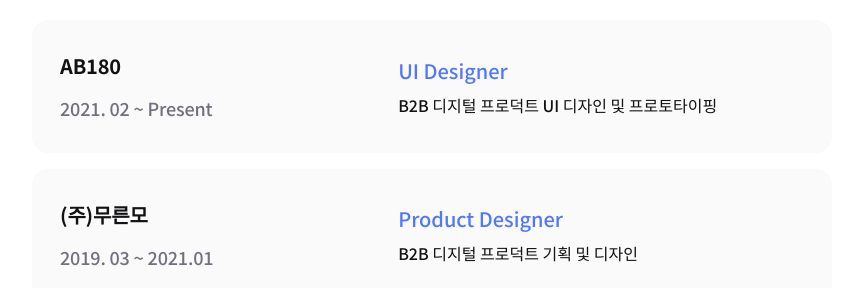
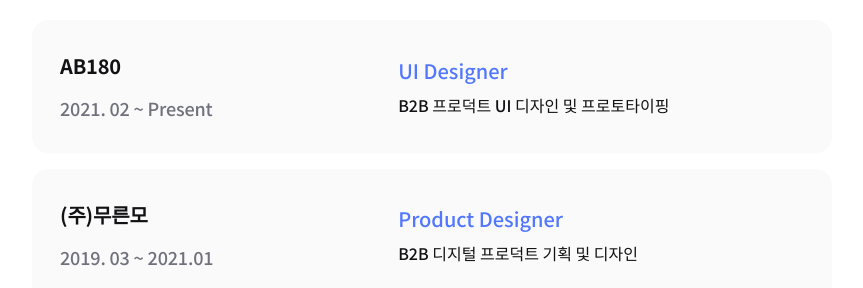
Before and after one commit to rudderWoo/Woo.github.io, a Jekyll site: the page built from index.md, in a window 1280 px wide and 900 px high, scrolled down 1004 px. Shown: the part 167-455 px from the top of the window, without its empty margins (208-1071 px from the left). Built offline with Jekyll 4.4.1, drawn with Linux system fonts in a browser that asks for light colours; nearby versions of some CDN libraries.

Commit message:
history 수정

```diff
--- a/_layouts/home.html
+++ b/_layouts/home.html
@@ -46,7 +46,7 @@ layout: default
                 </div>
                 <div class="role">
                     <div class="role-name">UI Designer</div>
-                    <div class= "info">B2B 디지털 프로덕트 UI 디자인 및 프로토타이핑 </div>
+                    <div class= "info">B2B 프로덕트 UI 디자인 및 프로토타이핑 </div>
                 </div>
             </div>
             <div class="card">
```
